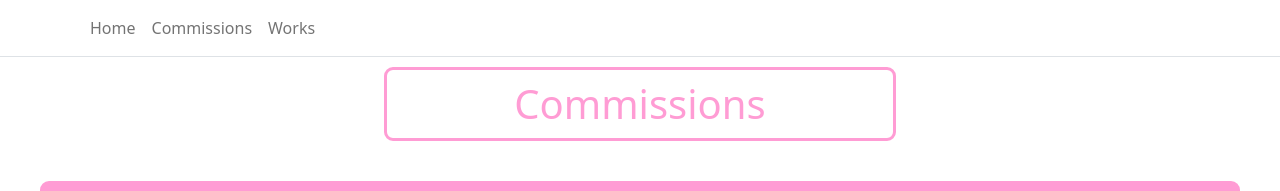
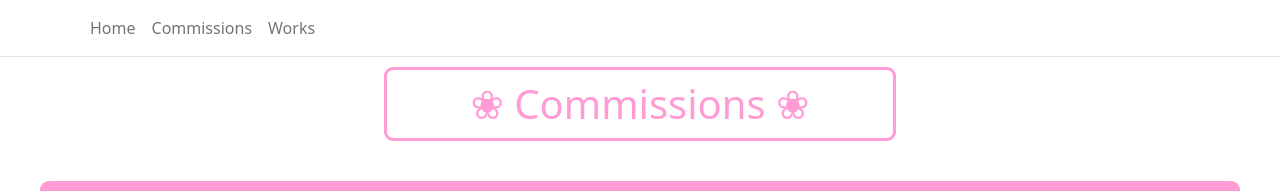
Before and after one commit to chaydotgit/pyupew-website, an Angular app: page /commissions in a window 1280 px wide. Shown: the top 191 px of the page. Built offline with nearby package versions, Linux system fonts and the light colour scheme; a web font is replaced by a local one.

Commit message:
made changes to commissions

```diff
--- a/package.json
+++ b/package.json
@@ -22,6 +22,7 @@
     "@ng-bootstrap/ng-bootstrap": "^13.0.0",
     "@popperjs/core": "^2.10.2",
     "bootstrap": "^5.2.0",
+    "bootstrap-icons": "^1.10.5",
     "jquery": "^3.6.4",
     "rxjs": "~7.5.0",
     "tslib": "^2.3.0",
--- a/src/app/commissions/commissions.component.html
+++ b/src/app/commissions/commissions.component.html
@@ -1,4 +1,4 @@
-<div class="title h1 text-center">Commissions</div>
+<div class="title h1 text-center">❀ Commissions ❀</div>
 <div class="commissions text-center">
   <h2>CLOSED</h2>
   <p>
--- a/src/app/home/home.component.html
+++ b/src/app/home/home.component.html
@@ -13,4 +13,8 @@
     <a href="https://twitter.com/pyupew" class="fa fa-instagram"></a>
     <a href="https://twitter.com/pyupew" class="fa fa-tumblr"></a>
   </div>
+
+  <br>
+  <h2>Contact <i class="bi bi-chat-heart"></i></h2>
+
 </div>
--- a/src/styles.css
+++ b/src/styles.css
@@ -1,7 +1,7 @@
 /* You can add global styles to this file, and also import other style files */
 @import url('https://use.typekit.net/gsr7uey.css');
 @import url('https://cdnjs.cloudflare.com/ajax/libs/font-awesome/4.7.0/css/font-awesome.min.css');
-
+@import url("https://cdn.jsdelivr.net/npm/bootstrap-icons@1.10.5/font/bootstrap-icons.css");
 body {
   margin-bottom: 60px;
 }
```
Also changed, not shown: 1 other file (tests, documents, lock files or other folders).
